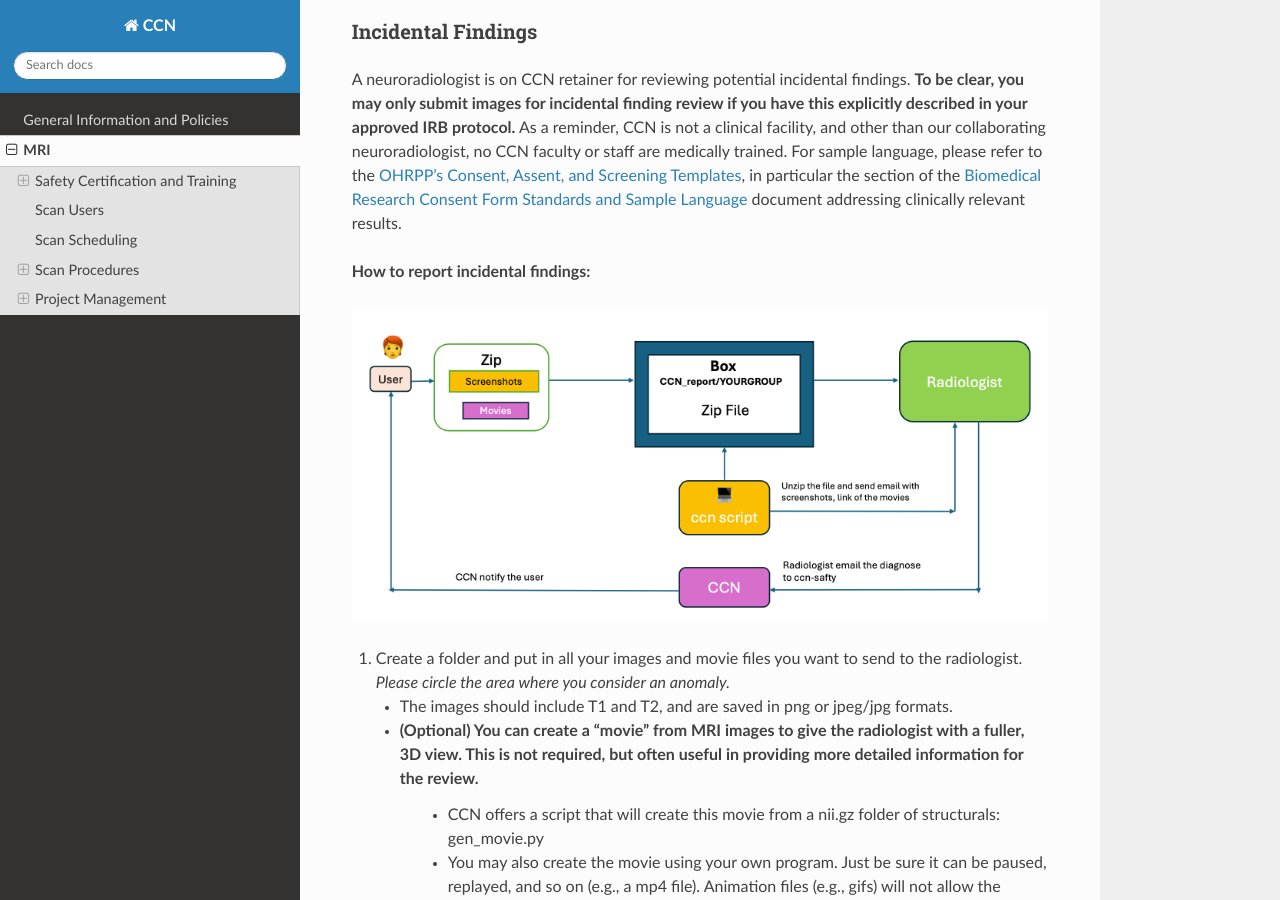
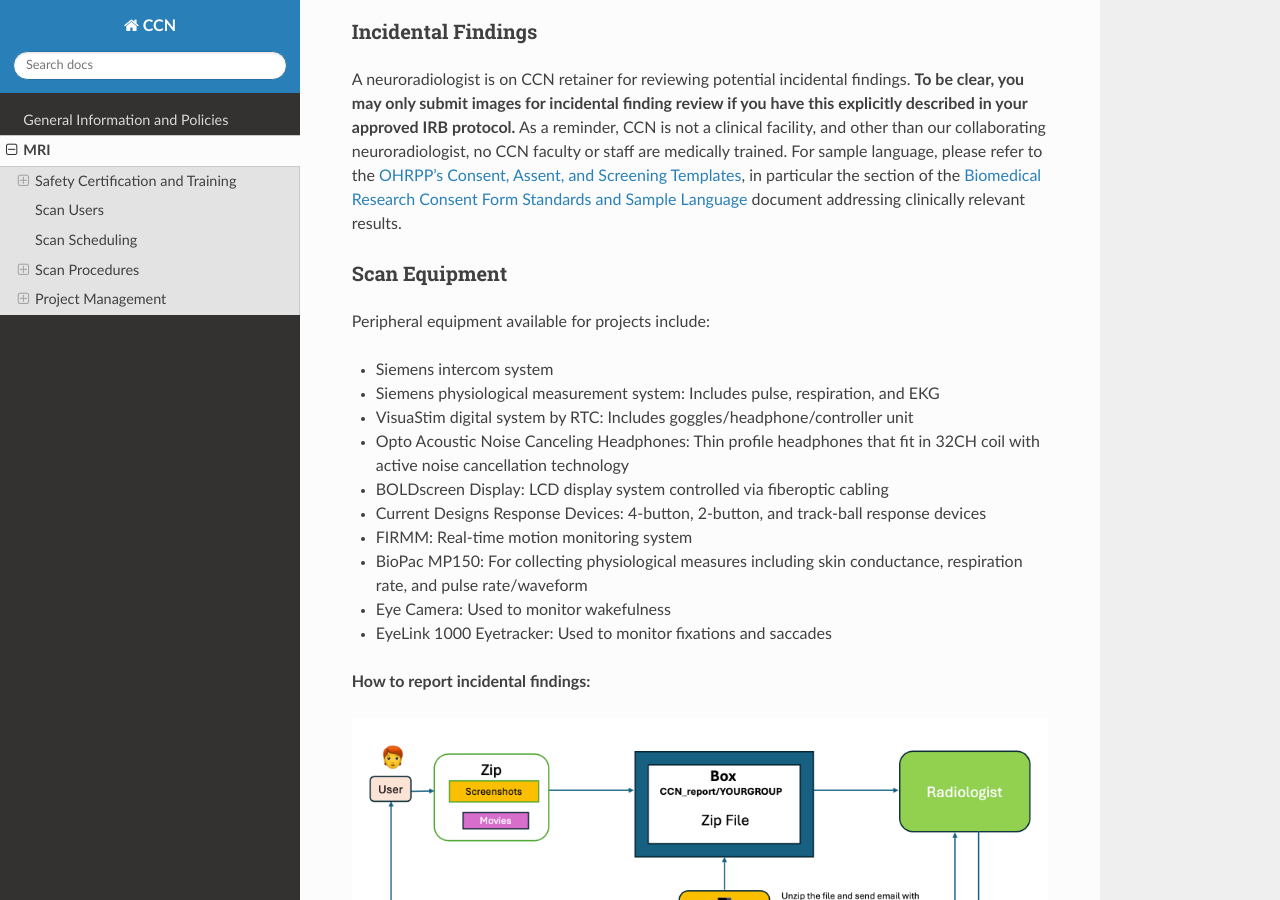
Before and after one commit to jpontanares-ccn/CCN, a Sphinx documentation site: the page built from docs/source/mri.rst, in a window 1280 px wide and 900 px high, scrolled down 7742 px. Built offline with Sphinx 7.4.7 and the Read the Docs theme 3.1.0, drawn with Linux system fonts in a browser that asks for light colours.

Commit message:
Update mri.rst

```diff
--- a/docs/source/mri.rst
+++ b/docs/source/mri.rst
@@ -135,6 +135,21 @@ Users are responsible for communicating with CCN staff any equipment malfunction
 ~~~~~~~~~~~~~~~~~~~~~~~
 
 A neuroradiologist is on CCN retainer for reviewing potential incidental findings. **To be clear, you may only submit images for incidental finding review if you have this explicitly described in your approved IRB protocol.** As a reminder, CCN is not a clinical facility, and other than our collaborating neuroradiologist, no CCN faculty or staff are medically trained. For sample language, please refer to the `OHRPP's Consent, Assent, and Screening Templates <https://ohrpp.research.ucla.edu/consent-templates/>`_, in particular the section of the `Biomedical Research Consent Form Standards and Sample Language <https://ucla.app.box.com/v/FR-05f01-Biomed-ICF-Stand-Lang>`_ document addressing clinically relevant results.
+
+**Scan Equipment**
+~~~~~~~~~~~~~~~~~~
+Peripheral equipment available for projects include:
+
+- Siemens intercom system
+- Siemens physiological measurement system: Includes pulse, respiration, and EKG
+- VisuaStim digital system by RTC: Includes goggles/headphone/controller unit
+- Opto Acoustic Noise Canceling Headphones: Thin profile headphones that fit in 32CH coil with active noise cancellation technology
+- BOLDscreen Display: LCD display system controlled via fiberoptic cabling
+- Current Designs Response Devices: 4-button, 2-button, and track-ball response devices
+- FIRMM: Real-time motion monitoring system
+- BioPac MP150: For collecting physiological measures including skin conductance, respiration rate, and pulse rate/waveform
+- Eye Camera: Used to monitor wakefulness
+- EyeLink 1000 Eyetracker: Used to monitor fixations and saccades
 
 **How to report incidental findings:**
 
```
